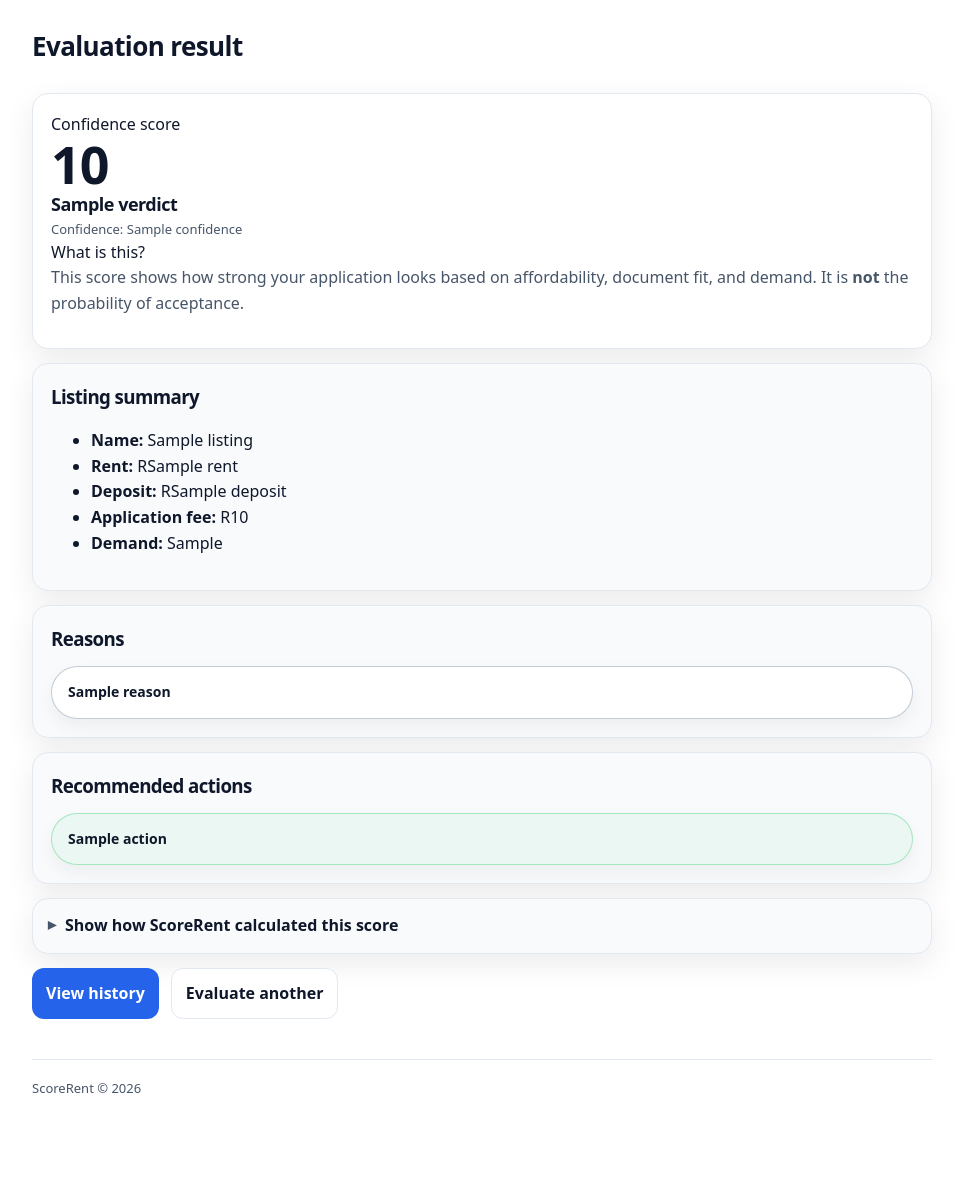
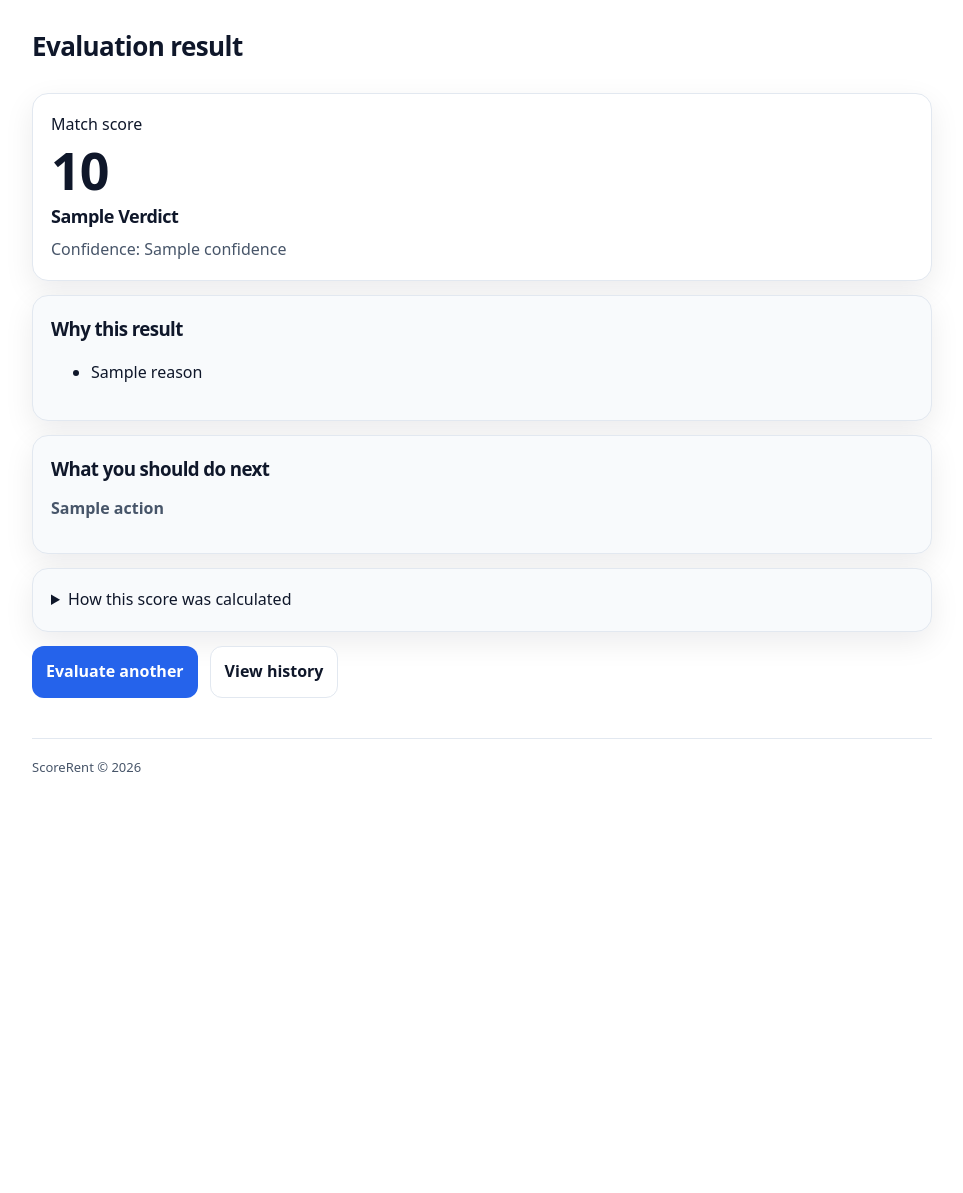
Before and after one commit to nonluthando/ScoreRent, a FastAPI app: template templates/results.html in a window 1280 px wide. Shown: the part 104-1297 px from the top of the page, without its empty margins (158-1121 px from the left). After the commit the page ends 876 px from the top, so only its background shows below. Run offline with FastAPI, Linux system fonts and the light colour scheme; the template is opened without the code that fills it: most values are stand-ins (such as "Sample title", 1, 10 or a date in 2020); parts of the project's set-up code (start-up, migrations or seed data) failed here and were passed over.

Commit message:
Update results.html : introduce primary recommendation to match guest results

```diff
--- a/templates/results.html
+++ b/templates/results.html
@@ -5,128 +5,55 @@
 
 <div class="stack">
 
-  <!-- Score -->
   <div class="scoreBox">
-    <div class="scoreHeader">
-      <div>
-        <div class="scoreTitle">Confidence score</div>
-        <div class="score">{{ evaluation.score }}</div>
-
-        {% set verdict_class = "warn" %}
-        {% if evaluation.verdict == "WORTH_APPLYING" %}
-          {% set verdict_class = "good" %}
-        {% elif evaluation.verdict == "NOT_WORTH_IT" %}
-          {% set verdict_class = "bad" %}
-        {% endif %}
-
-        {% set verdict_label = evaluation.verdict %}
-        {% if evaluation.verdict == "WORTH_APPLYING" %}
-          {% set verdict_label = "Worth applying" %}
-        {% elif evaluation.verdict == "BORDERLINE" %}
-          {% set verdict_label = "Borderline" %}
-        {% elif evaluation.verdict == "NOT_WORTH_IT" %}
-          {% set verdict_label = "Not worth it" %}
-        {% endif %}
-
-        <div class="verdict {{ verdict_class }}">{{ verdict_label }}</div>
-        <div class="muted small">Confidence: {{ evaluation.confidence }}</div>
-      </div>
-
-      <div class="tipBubble">
-        <span class="tip">What is this?</span>
-        <div class="tipContent">
-          <p>
-            This score shows how strong your application looks based on affordability, document fit, and demand.
-            It is <strong>not</strong> the probability of acceptance.
-          </p>
-        </div>
-      </div>
-    </div>
+    <div class="scoreTitle">Match score</div>
+    <div class="score">{{ evaluation.score }}</div>
+    <div class="verdict">{{ evaluation.verdict.replace("_", " ").title() }}</div>
+    <div class="muted">Confidence: {{ evaluation.confidence }}</div>
   </div>
 
-  <!-- Listing summary -->
   <div class="card">
-    <h3>Listing summary</h3>
-    <ul class="list">
-      <li><strong>Name:</strong> {{ listing.listing_name or evaluation.listing_name or "Unnamed listing" }}</li>
-      <li><strong>Rent:</strong> R{{ listing.rent }}</li>
-      <li><strong>Deposit:</strong> R{{ listing.deposit }}</li>
-      <li><strong>Application fee:</strong> R{{ listing.application_fee }}</li>
-      <li><strong>Demand:</strong> {{ listing.area_demand }}</li>
+    <h3>Why this result</h3>
+    <ul>
+      {% for r in reasons %}
+        <li>{{ r }}</li>
+      {% endfor %}
     </ul>
   </div>
 
-  <!-- Reasons (pill look) -->
   <div class="card">
-    <h3>Reasons</h3>
-    <div class="pillList">
-      {% for r in reasons %}
-        <div class="pill pillReason">{{ r }}</div>
-      {% endfor %}
-    </div>
+    <h3>What you should do next</h3>
+
+    <p><strong>{{ actions[0] }}</strong></p>
+
+    {% if actions|length > 1 %}
+      <ul>
+        {% for a in actions[1:] %}
+          <li>{{ a }}</li>
+        {% endfor %}
+      </ul>
+    {% endif %}
   </div>
 
-  <!-- Actions (pill look) -->
-  <div class="card">
-    <h3>Recommended actions</h3>
-    <div class="pillList">
-      {% for a in actions %}
-        <div class="pill pillAction">{{ a }}</div>
+  {% if listing.breakdown %}
+  <details class="card">
+    <summary>How this score was calculated</summary>
+    <ul>
+      {% for b in listing.breakdown %}
+        <li>
+          <strong>{{ b.title }}</strong>
+          {% if b.details %} – {{ b.details }}{% endif %}
+          ({{ b.before }} → {{ b.after }})
+        </li>
       {% endfor %}
-    </div>
-  </div>
-
-  <!-- Breakdown (bars version, collapsible) -->
-  {% if listing.breakdown %}
-  <div class="card breakdownCard">
-    <details class="breakdownDetails">
-      <summary class="breakdownSummary">Show how ScoreRent calculated this score</summary>
-
-      <div class="breakdownList">
-        {% for b in listing.breakdown %}
-          {% set delta = b.delta %}
-          {% set before = b.before %}
-          {% set after = b.after %}
-
-          {% set badge_class = "zero" %}
-          {% if delta > 0 %}{% set badge_class = "pos" %}{% endif %}
-          {% if delta < 0 %}{% set badge_class = "neg" %}{% endif %}
-
-          {% set clamped = after %}
-          {% if clamped < 0 %}{% set clamped = 0 %}{% endif %}
-          {% if clamped > 100 %}{% set clamped = 100 %}{% endif %}
-
-          <div class="breakItem">
-            <div class="breakTop">
-              <div>
-                <div class="breakTitle">{{ b.title }}</div>
-                {% if b.details %}
-                  <div class="breakDetailsText">{{ b.details }}</div>
-                {% endif %}
-              </div>
-
-              <div class="breakRight">
-                <div class="deltaBadge {{ badge_class }}">
-                  {% if delta > 0 %}+{% endif %}{{ delta }}
-                </div>
-                <div class="arrowNums">{{ before }} → {{ after }}</div>
-              </div>
-            </div>
-
-            <div class="miniBar">
-              <div class="miniBarFill" style="width: {{ clamped }}%;"></div>
-            </div>
-          </div>
-        {% endfor %}
-      </div>
-    </details>
-  </div>
+    </ul>
+  </details>
   {% endif %}
 
   <div class="actions">
-    <a class="btn" href="/history">View history</a>
-    <a class="btn secondary" href="/evaluate">Evaluate another</a>
+    <a class="btn" href="/evaluate">Evaluate another</a>
+    <a class="btn secondary" href="/history">View history</a>
   </div>
+
 </div>
-
 {% endblock %}
```
